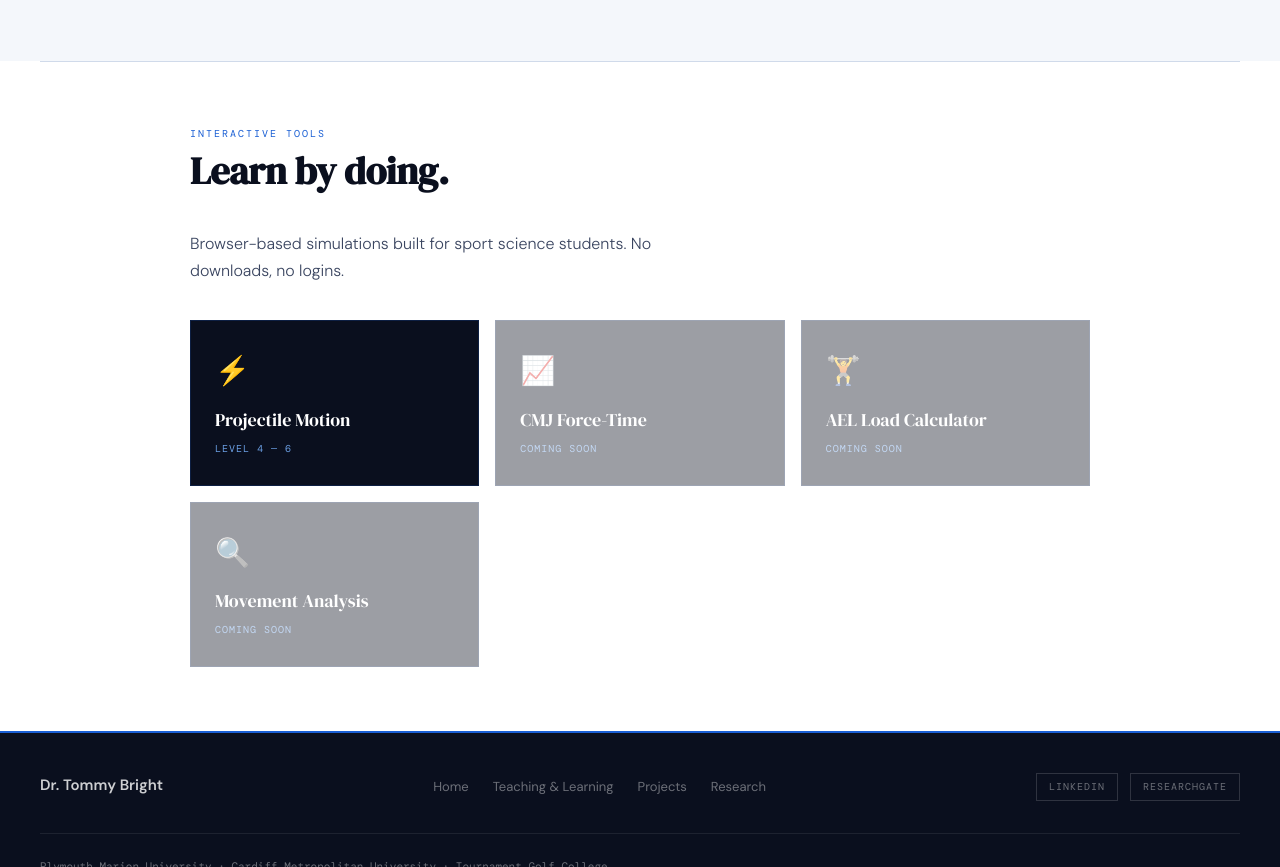
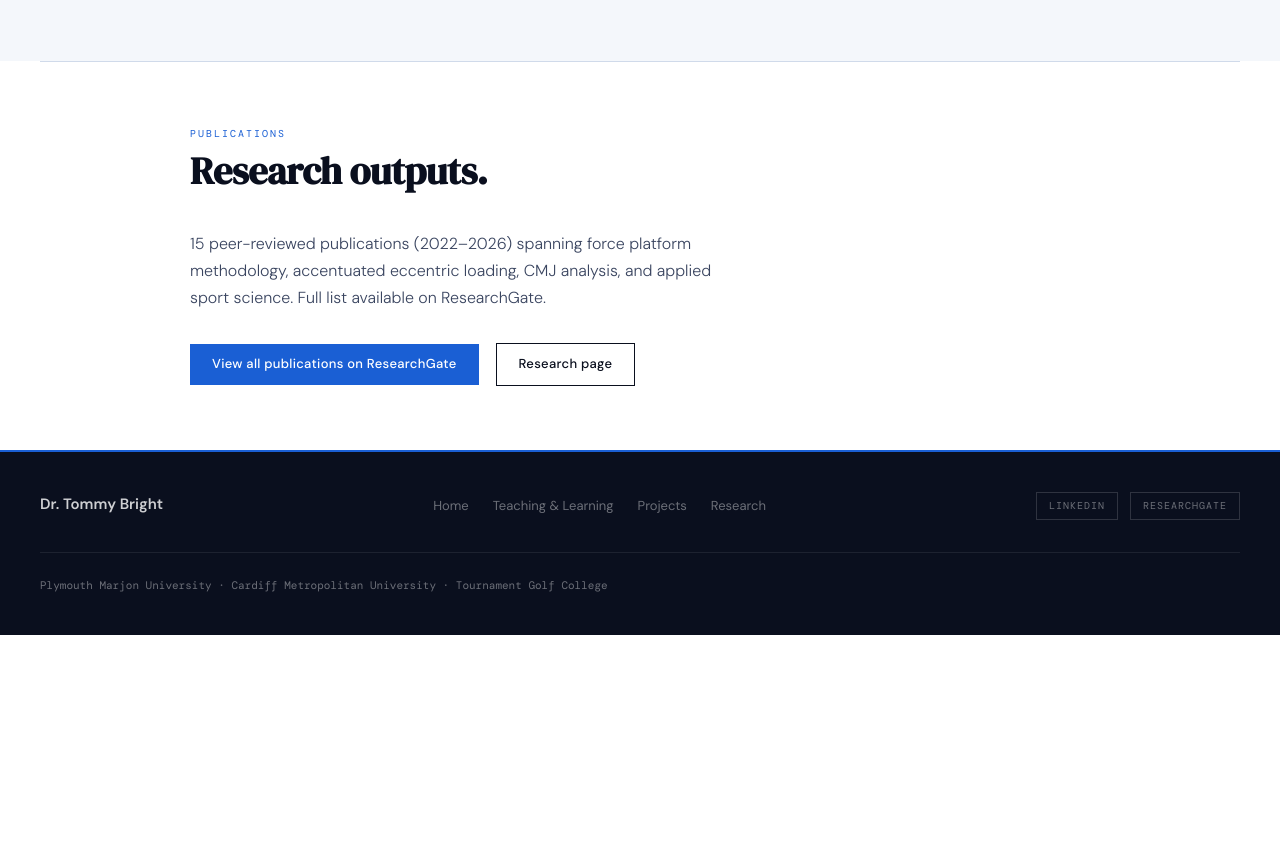
Before and after one commit to TommyEBright/TommyEBright.github.io, a plain HTML site: page index.html in a window 1280 px wide. Shown: the part 1642-2509 px from the top of the page. After the commit the page ends 2277 px from the top, so only its background shows below. Drawn offline with nearby package versions, Linux system fonts and the light colour scheme.

Commit message:
Update index.html

```diff
--- a/index.html
+++ b/index.html
@@ -59,17 +59,17 @@
         <a href="research.html" class="btn btn-outline">Research</a>
       </div>
       <div style="display:flex; flex-direction:column; gap:14px;">
-        <div style="background:var(--surface); padding:20px 24px; border-left:3px solid var(--accent); border:1px solid var(--border); border-left:3px solid var(--accent);">
-          <div style="font-family:var(--mono); font-size:10px; letter-spacing:1px; text-transform:uppercase; color:var(--muted); margin-bottom:6px;">Research</div>
-          <div style="font-size:14px; color:var(--ink2); font-weight:300; line-height:1.6;">Force platform methodology · AEL · CMJ analysis · Youth athletic development · Golf performance</div>
+        <div style="background:var(--surface); padding:20px 24px; border:1px solid var(--border); border-left:3px solid var(--accent);">
+          <div style="font-family:var(--mono); font-size:10px; letter-spacing:1px; text-transform:uppercase; color:var(--muted); margin-bottom:6px;">Teaching & Learning</div>
+          <div style="font-size:14px; color:var(--ink2); font-weight:300; line-height:1.6;">Interactive tools · Level 4 to Masters · Qualitative movement analysis · Force platform interpretation · Applied biomechanics · Knudson's QA framework</div>
         </div>
         <div style="background:var(--surface); padding:20px 24px; border:1px solid var(--border); border-left:3px solid var(--accent2);">
-          <div style="font-family:var(--mono); font-size:10px; letter-spacing:1px; text-transform:uppercase; color:var(--muted); margin-bottom:6px;">Teaching</div>
-          <div style="font-size:14px; color:var(--ink2); font-weight:300; line-height:1.6;">Biomechanics L4–7 · Sports Performance · Applied S&C · Research Methods</div>
+          <div style="font-family:var(--mono); font-size:10px; letter-spacing:1px; text-transform:uppercase; color:var(--muted); margin-bottom:6px;">Projects</div>
+          <div style="font-size:14px; color:var(--ink2); font-weight:300; line-height:1.6;">Student-contributor research · CMJ waveform analysis · Academy football · AEL load-response · Athlete monitoring · Match-day fatigue</div>
         </div>
         <div style="background:var(--surface); padding:20px 24px; border:1px solid var(--border); border-left:3px solid var(--accent3);">
-          <div style="font-family:var(--mono); font-size:10px; letter-spacing:1px; text-transform:uppercase; color:var(--muted); margin-bottom:6px;">Methods</div>
-          <div style="font-size:14px; color:var(--ink2); font-weight:300; line-height:1.6;">MATLAB · R · Kistler & VALD force platforms · Bayesian statistics</div>
+          <div style="font-family:var(--mono); font-size:10px; letter-spacing:1px; text-transform:uppercase; color:var(--muted); margin-bottom:6px;">Research</div>
+          <div style="font-size:14px; color:var(--ink2); font-weight:300; line-height:1.6;">Force platform methodology · Accentuated eccentric loading · CMJ force-time analysis · Youth athletic development · Golf performance · Systematic review</div>
         </div>
       </div>
     </div>
@@ -109,33 +109,14 @@
 
 <section>
   <div class="section-inner">
-    <div class="section-label">Interactive Tools</div>
-    <h2 class="section-title">Learn by doing.</h2>
-    <p style="color:var(--ink2); font-weight:300; max-width:520px; margin-bottom:36px; line-height:1.7;">
-      Browser-based simulations built for sport science students. No downloads, no logins.
+    <div class="section-label">Publications</div>
+    <h2 class="section-title">Research outputs.</h2>
+    <p style="color:var(--ink2); font-weight:300; max-width:560px; margin-bottom:32px; line-height:1.7;">
+      15 peer-reviewed publications (2022–2026) spanning force platform methodology, accentuated eccentric loading, CMJ analysis, and applied sport science. Full list available on ResearchGate.
     </p>
-    <div class="tools-grid">
-      <a href="tools/projectile.html" class="tool-card">
-        <div class="tool-icon">⚡</div>
-        <div class="tool-name">Projectile Motion</div>
-        <div class="tool-level">Level 4 — 6</div>
-      </a>
-      <div class="tool-card" style="opacity:0.4; cursor:default;">
-        <div class="tool-icon">📈</div>
-        <div class="tool-name">CMJ Force-Time</div>
-        <div class="tool-level">Coming soon</div>
-      </div>
-      <div class="tool-card" style="opacity:0.4; cursor:default;">
-        <div class="tool-icon">🏋️</div>
-        <div class="tool-name">AEL Load Calculator</div>
-        <div class="tool-level">Coming soon</div>
-      </div>
-      <div class="tool-card" style="opacity:0.4; cursor:default;">
-        <div class="tool-icon">🔍</div>
-        <div class="tool-name">Movement Analysis</div>
-        <div class="tool-level">Coming soon</div>
-      </div>
-    </div>
+    <a href="https://www.researchgate.net/profile/Thomas-Bright-4?ev=hdr_xprf" target="_blank" class="btn btn-primary">View all publications on ResearchGate</a>
+    &nbsp;&nbsp;
+    <a href="research.html" class="btn btn-outline">Research page</a>
   </div>
 </section>
 
```
